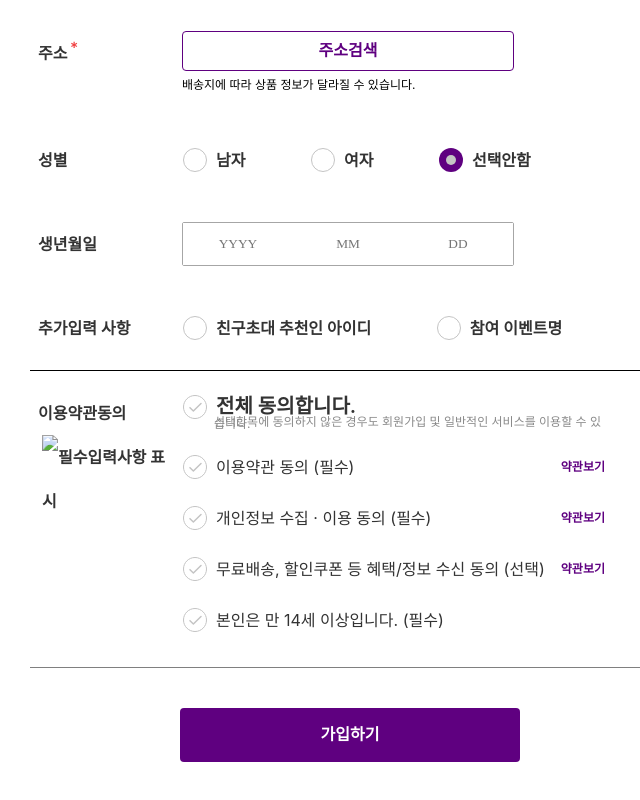
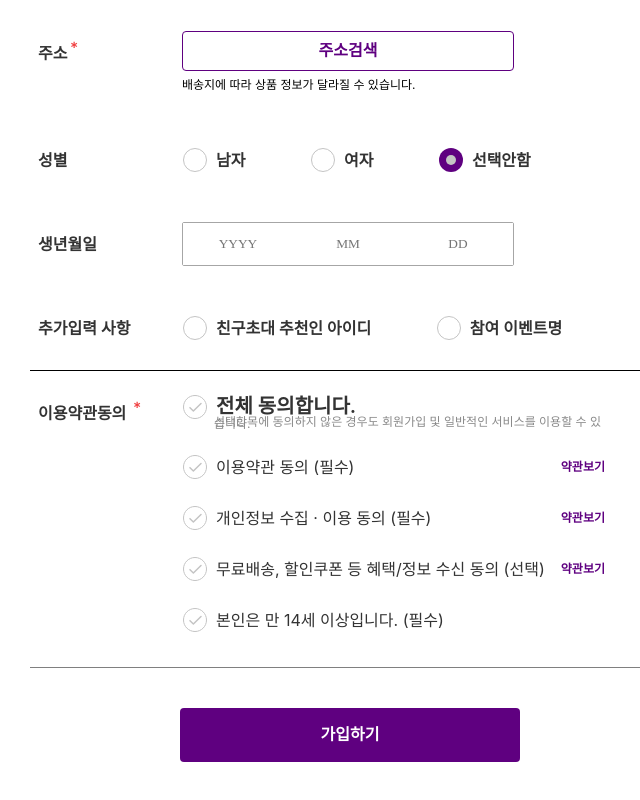
Before and after one commit to duetofeverof/kurly, a plain HTML site: page index.html in a window 1280 px wide. Shown: the part 673-1473 px from the top of the page, without its empty margins (290-930 px from the left). Drawn offline with Linux system fonts and the light colour scheme; files whose address does not match are found by name; a web font is replaced by a local one.

Commit message:
Update index.html

```diff
--- a/index.html
+++ b/index.html
@@ -117,7 +117,7 @@
         <div class="user_agree_info_wrapper">
           <div class="user_agree_info_label">
             이용약관동의
-            <img class="require_mark" src="images/Require.svg" alt="필수입력사항 표시" />
+            <img class="require_mark" src="Require.svg" alt="필수입력사항 표시" />
           </div>
           <div class="agree_info_wrapper">
             <div class="agree_check_box">
```
